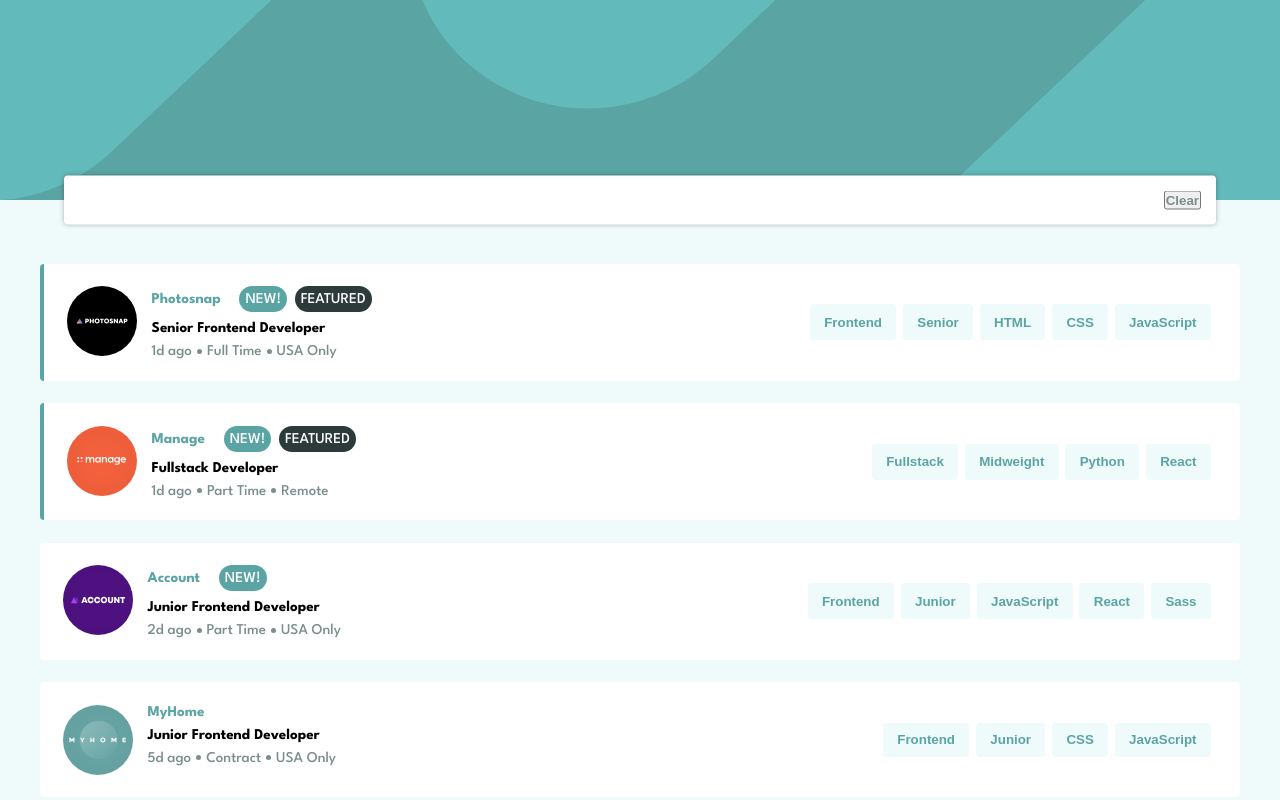
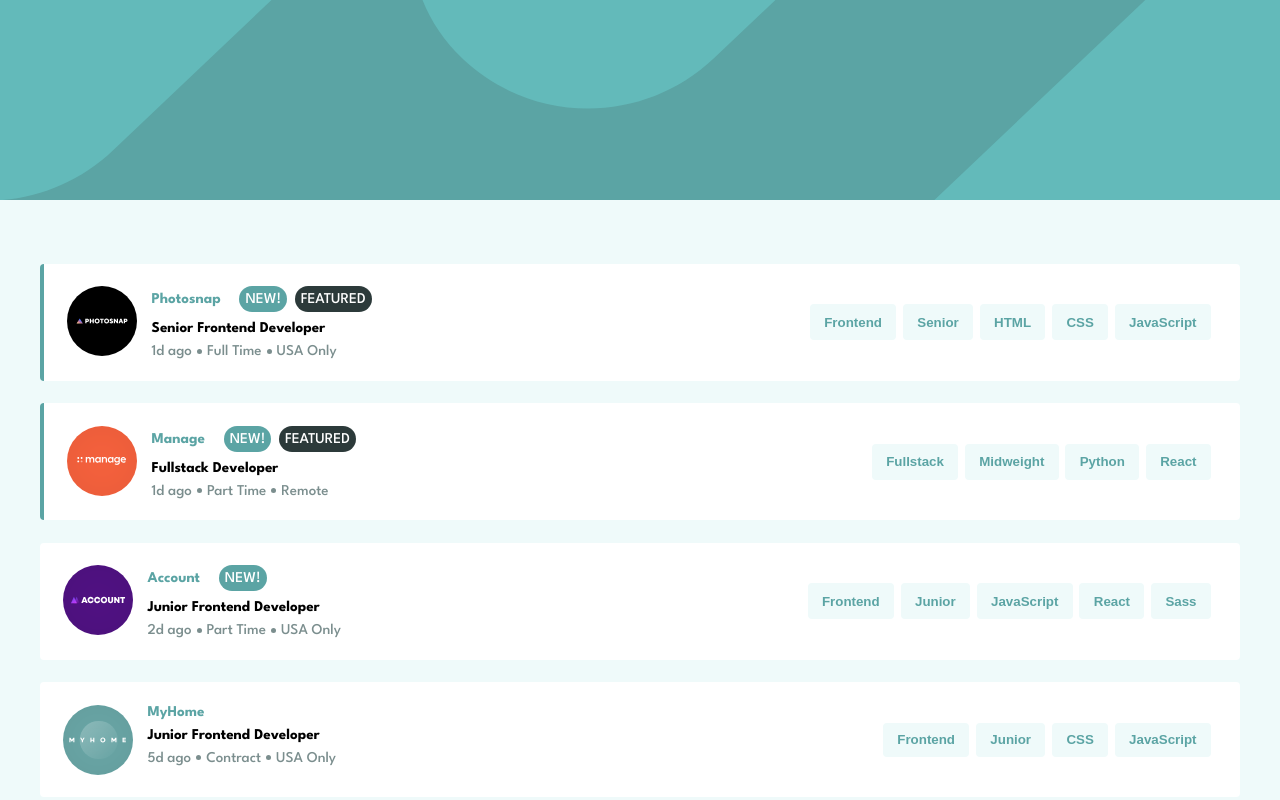
Before and after one commit to SquirrelloDev/job-listings, a React (Create React App) app: page / in a window 1280 px wide. Shown: the top 800 px of the page. Built offline with nearby package versions, Linux system fonts and the light colour scheme.

Commit message:
Added filter box visibility changes dependent from active filters

```diff
--- a/src/components/FilterBox.js
+++ b/src/components/FilterBox.js
@@ -3,7 +3,7 @@
 import {useContext} from "react";
 import filtersContext from "../context/filters-context";
 
-const FilterBox = () => {
+const FilterBox = ({filters}) => {
     const filterCtx = useContext(filtersContext);
   return (
       <div className={classes.filter__container}>
--- a/src/components/HeaderBg.js
+++ b/src/components/HeaderBg.js
@@ -1,10 +1,13 @@
 import classes from "../sass/components/HeaderBg.module.scss";
 import FilterBox from "./FilterBox";
+import {useContext} from "react";
+import filtersContext from "../context/filters-context";
 
 const HeaderBg = () => {
+    const filterCtx = useContext(filtersContext);
   return (
       <section className={classes.header}>
-        <FilterBox/>
+          {filterCtx.filters.length > 0 && <FilterBox/>}
       </section>
   )
 }
```
